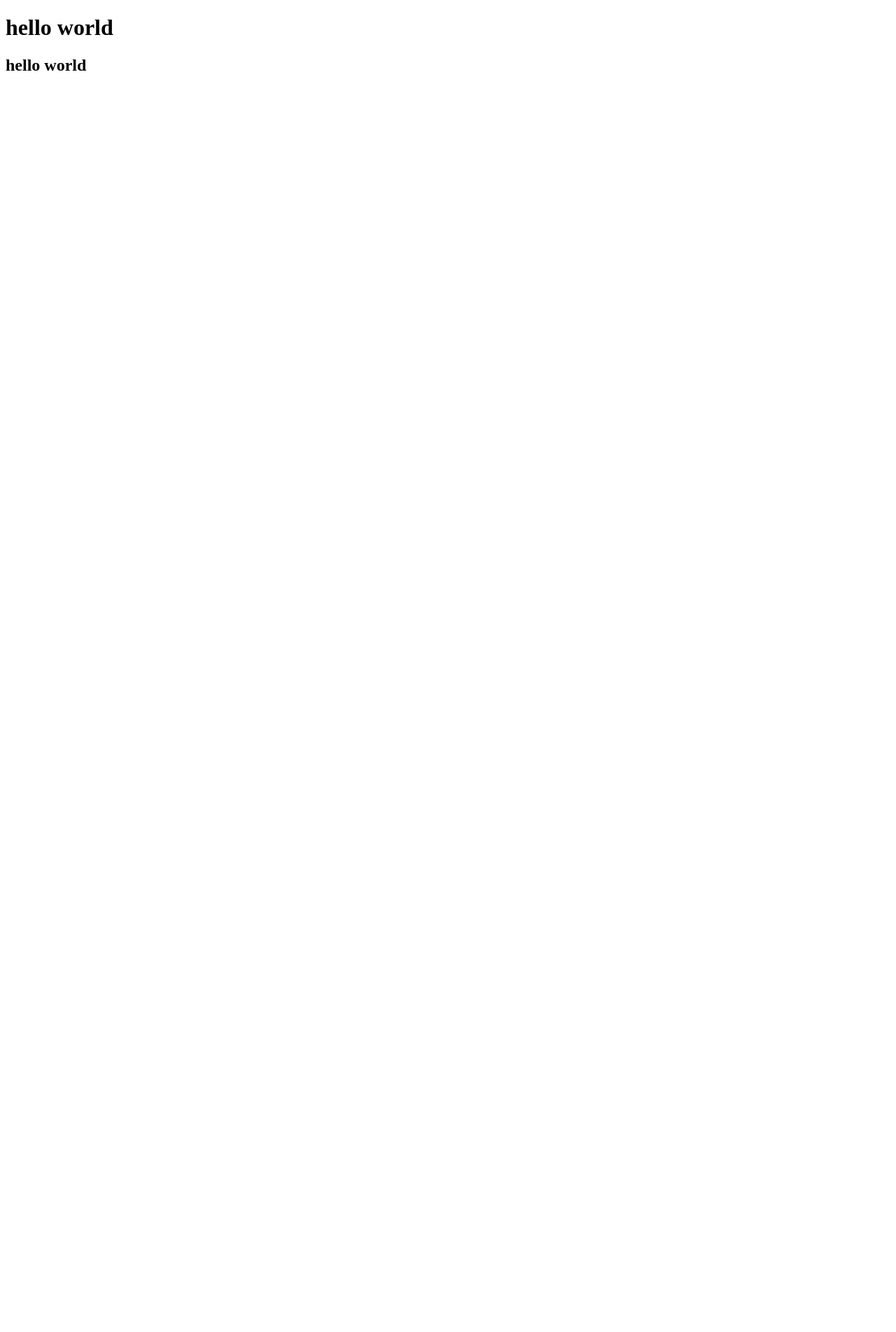
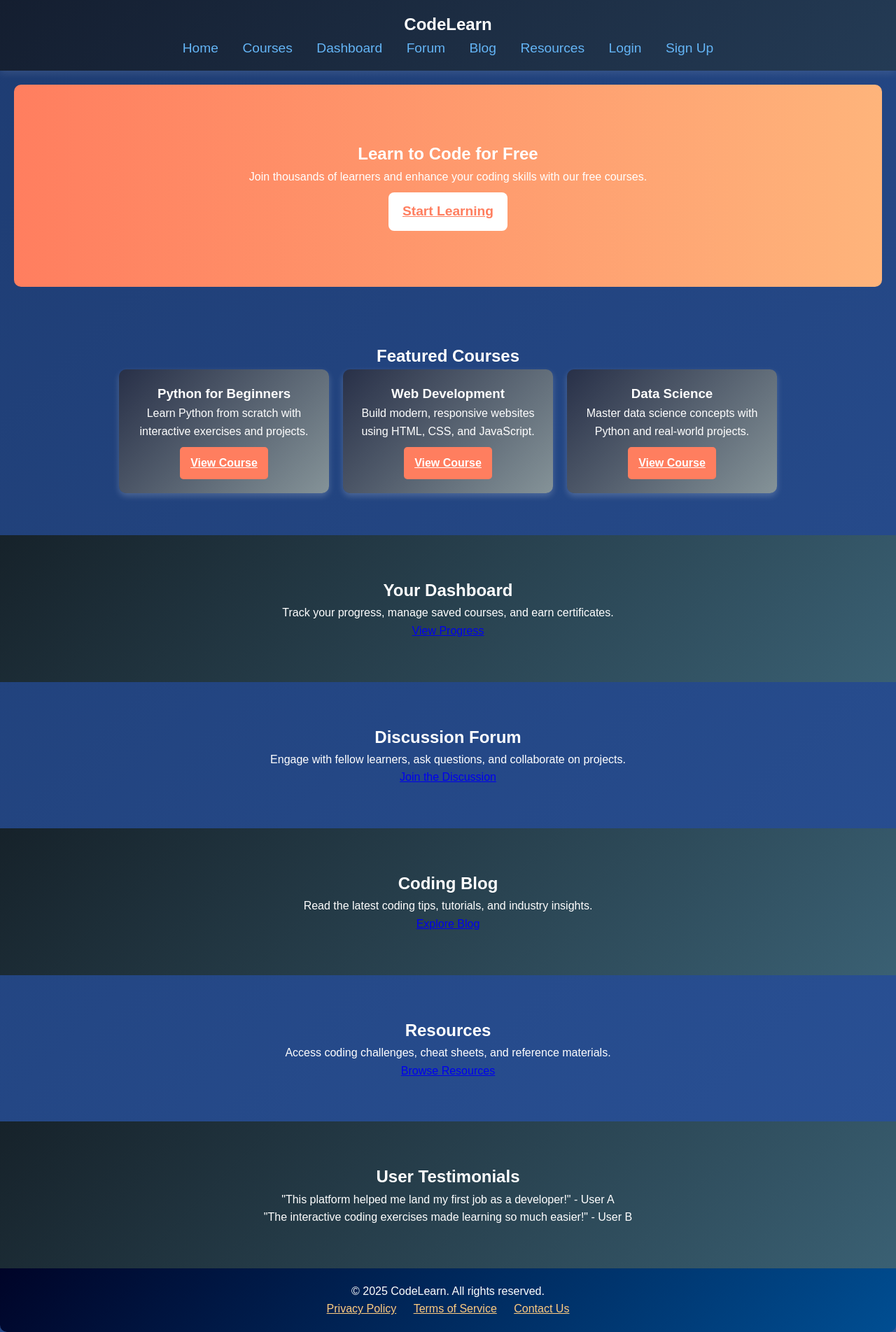
Before and after one commit to utshob61/e-learning, a plain HTML site: page index.html in a window 1280 px wide. Shown: the whole page at 70% size. Before the commit the page ends 800 px from the top, so only its background shows below. Drawn offline with Linux system fonts and the light colour scheme.

Commit message:
Updated index.html and added signup.html with inline CSS

```diff
--- a/index.html
+++ b/index.html
@@ -3,10 +3,90 @@
 <head>
     <meta charset="UTF-8">
     <meta name="viewport" content="width=device-width, initial-scale=1.0">
-    <title>Document</title>
+    <title>CodeLearn - Free Coding Courses</title>
+    <link rel="stylesheet" href="style.css">
 </head>
 <body>
-    <h1>hello world</h1>
-    <h2>hello world</h2>
+    <header>
+        <nav>
+            <h1>CodeLearn</h1>
+            <ul>
+                <li><a href="#home">Home</a></li>
+                <li><a href="#courses">Courses</a></li>
+                <li><a href="#dashboard">Dashboard</a></li>
+                <li><a href="#forum">Forum</a></li>
+                <li><a href="#blog">Blog</a></li>
+                <li><a href="#resources">Resources</a></li>
+                <li><a href="login.html">Login</a></li>
+                <li><a href="signup.html">Sign Up</a></li>
+            </ul>
+        </nav>
+    </header>
+
+    <section id="home">
+        <h2>Learn to Code for Free</h2>
+        <p>Join thousands of learners and enhance your coding skills with our free courses.</p>
+        <a href="#courses" class="cta-button">Start Learning</a>
+    </section>
+
+    <section id="courses">
+        <h2>Featured Courses</h2>
+        <div class="course-list">
+            <div class="course">
+                <h3>Python for Beginners</h3>
+                <p>Learn Python from scratch with interactive exercises and projects.</p>
+                <a href="#python-course">View Course</a>
+            </div>
+            <div class="course">
+                <h3>Web Development</h3>
+                <p>Build modern, responsive websites using HTML, CSS, and JavaScript.</p>
+                <a href="#web-dev-course">View Course</a>
+            </div>
+            <div class="course">
+                <h3>Data Science</h3>
+                <p>Master data science concepts with Python and real-world projects.</p>
+                <a href="#data-science-course">View Course</a>
+            </div>
+        </div>
+    </section>
+
+    <section id="dashboard">
+        <h2>Your Dashboard</h2>
+        <p>Track your progress, manage saved courses, and earn certificates.</p>
+        <a href="#progress">View Progress</a>
+    </section>
+
+    <section id="forum">
+        <h2>Discussion Forum</h2>
+        <p>Engage with fellow learners, ask questions, and collaborate on projects.</p>
+        <a href="#forum">Join the Discussion</a>
+    </section>
+
+    <section id="blog">
+        <h2>Coding Blog</h2>
+        <p>Read the latest coding tips, tutorials, and industry insights.</p>
+        <a href="#blog">Explore Blog</a>
+    </section>
+
+    <section id="resources">
+        <h2>Resources</h2>
+        <p>Access coding challenges, cheat sheets, and reference materials.</p>
+        <a href="#resources">Browse Resources</a>
+    </section>
+
+    <section id="testimonials">
+        <h2>User Testimonials</h2>
+        <blockquote>"This platform helped me land my first job as a developer!" - User A</blockquote>
+        <blockquote>"The interactive coding exercises made learning so much easier!" - User B</blockquote>
+    </section>
+
+    <footer>
+        <p>&copy; 2025 CodeLearn. All rights reserved.</p>
+        <ul>
+            <li><a href="#privacy">Privacy Policy</a></li>
+            <li><a href="#terms">Terms of Service</a></li>
+            <li><a href="#contact">Contact Us</a></li>
+        </ul>
+    </footer>
 </body>
 </html>
--- /dev/null
+++ b/style.css
@@ -0,0 +1,155 @@
+/* General Styles */
+* {
+    margin: 0;
+    padding: 0;
+    box-sizing: border-box;
+    font-family: 'Poppins', sans-serif;
+}
+
+body {
+    background: linear-gradient(135deg, #1e3c72, #2a5298);
+    color: #ffffff;
+    line-height: 1.6;
+}
+
+h1, h2, h3 {
+    text-align: center;
+}
+
+/* Navigation */
+header {
+    background: linear-gradient(135deg, #141e30, #243b55);
+    padding: 1rem 0;
+    text-align: center;
+    box-shadow: 0px 4px 10px rgba(255, 255, 255, 0.1);
+    position: sticky;
+    top: 0;
+    z-index: 1000;
+}
+
+nav ul {
+    list-style: none;
+    padding: 0;
+}
+
+nav ul li {
+    display: inline;
+    margin: 0 15px;
+}
+
+nav ul li a {
+    color: #64b5f6;
+    font-size: 1.2rem;
+    text-decoration: none;
+    transition: color 0.3s ease-in-out;
+}
+
+nav ul li a:hover {
+    color: #ffcc80;
+}
+
+/* Hero Section */
+#home {
+    text-align: center;
+    padding: 80px 20px;
+    background: linear-gradient(to right, #ff7e5f, #feb47b);
+    color: white;
+    border-radius: 10px;
+    margin: 20px;
+}
+
+.cta-button {
+    display: inline-block;
+    background-color: #ffffff;
+    color: #ff7e5f;
+    padding: 12px 20px;
+    margin-top: 10px;
+    font-size: 1.2rem;
+    font-weight: bold;
+    border-radius: 8px;
+    transition: all 0.3s ease;
+}
+
+.cta-button:hover {
+    background-color: #ffcc80;
+    transform: scale(1.05);
+}
+
+/* Courses Section */
+#courses {
+    padding: 60px;
+    text-align: center;
+}
+
+.course-list {
+    display: flex;
+    justify-content: center;
+    gap: 20px;
+    flex-wrap: wrap;
+}
+
+.course {
+    background: linear-gradient(135deg, #283048, #859398);
+    padding: 20px;
+    border-radius: 10px;
+    text-align: center;
+    width: 300px;
+    box-shadow: 0px 4px 10px rgba(255, 255, 255, 0.2);
+    transition: transform 0.3s ease-in-out;
+}
+
+.course:hover {
+    transform: scale(1.05);
+}
+
+.course a {
+    display: inline-block;
+    margin-top: 10px;
+    background: #ff7e5f;
+    color: white;
+    padding: 10px 15px;
+    border-radius: 5px;
+    font-weight: bold;
+    transition: background 0.3s ease-in-out;
+}
+
+.course a:hover {
+    background: #feb47b;
+}
+
+/* Sections */
+section {
+    padding: 60px 20px;
+    text-align: center;
+}
+
+section:nth-child(even) {
+    background: linear-gradient(135deg, #16222A, #3A6073);
+}
+
+/* Footer */
+footer {
+    background: linear-gradient(135deg, #000428, #004e92);
+    padding: 20px;
+    text-align: center;
+    border-radius: 0 0 10px 10px;
+}
+
+footer ul {
+    list-style: none;
+    padding: 0;
+}
+
+footer ul li {
+    display: inline;
+    margin: 0 10px;
+}
+
+footer ul li a {
+    color: #ffcc80;
+    transition: color 0.3s;
+}
+
+footer ul li a:hover {
+    color: #ff7e5f;
+}
```
Also changed, not shown: login.html (added, +87 -0 lines), signup.html (added, +73 -0 lines), 1 other file.
